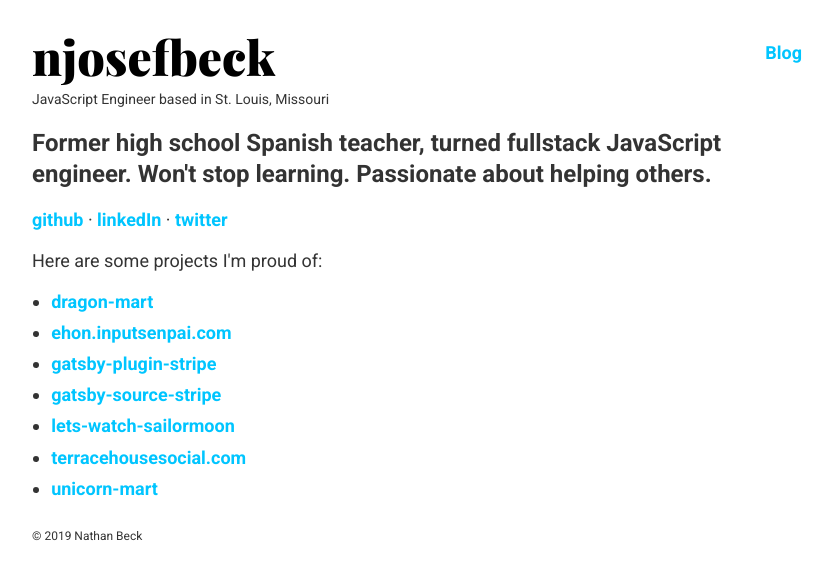
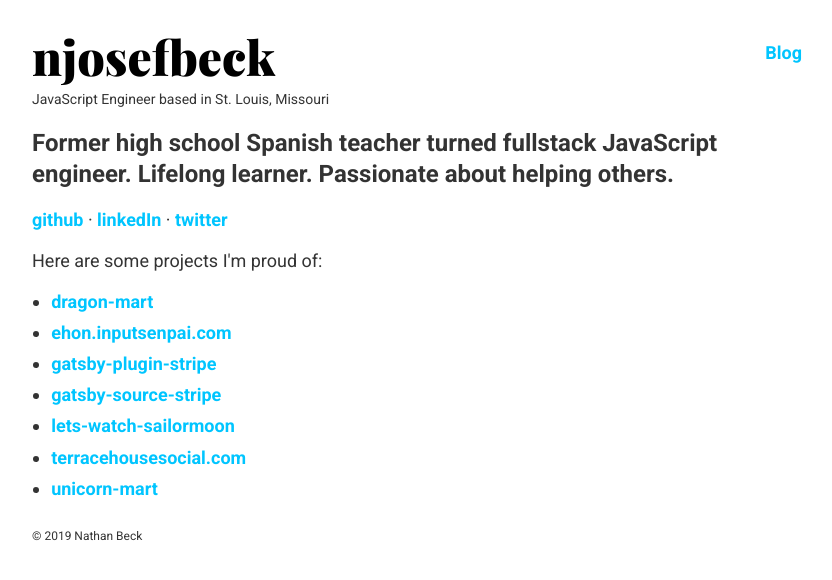
Before and after one commit to njosefbeck/njosefbeck.com, a Gatsby site: page / in a window 1280 px wide. Shown: the whole page, without its empty margins (218-1050 px from the left). Built offline with nearby package versions, Linux system fonts and the light colour scheme; Gatsby itself is replaced by a stand-in of ours; some packages are replaced by stand-ins of ours.

Commit message:
Edit byline

```diff
--- a/src/pages/index.js
+++ b/src/pages/index.js
@@ -15,7 +15,7 @@ export default ({ data }) => {
   return (
     <Layout>
       <main className="Home">
-        <p className="lead">Former high school Spanish teacher, turned fullstack JavaScript engineer. Won't stop learning. Passionate about helping others.</p>
+        <p className="lead">Former high school Spanish teacher turned fullstack JavaScript engineer. Lifelong learner. Passionate about helping others.</p>
 
         <p>
           <a href="https://github.com/njosefbeck/" target="_blank" rel="noopener noreferrer">github</a> &middot; <a href="https://www.linkedin.com/in/njosefbeck" target="_blank" rel="noopener noreferrer">linkedIn</a> &middot; <a href="https://twitter.com/njosefbeck" target="_blank" rel="noopener noreferrer">twitter</a>
```
